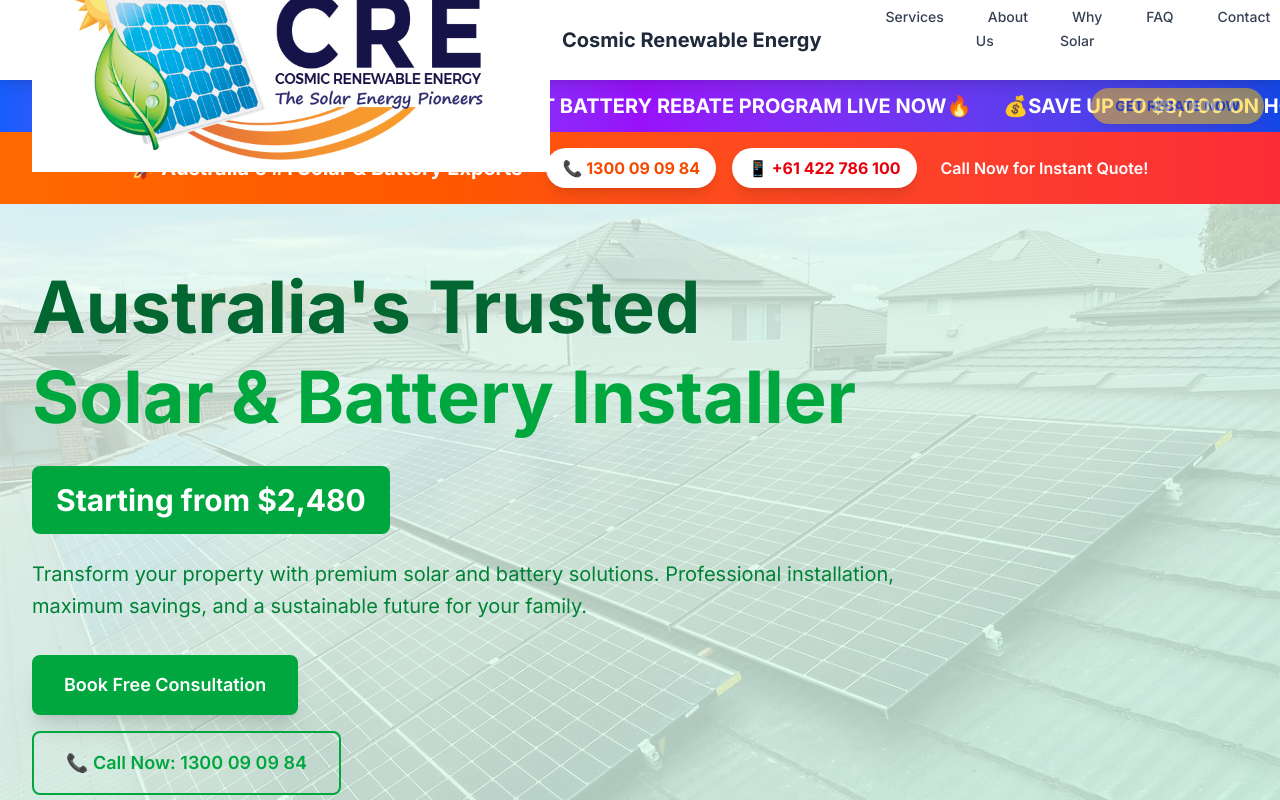
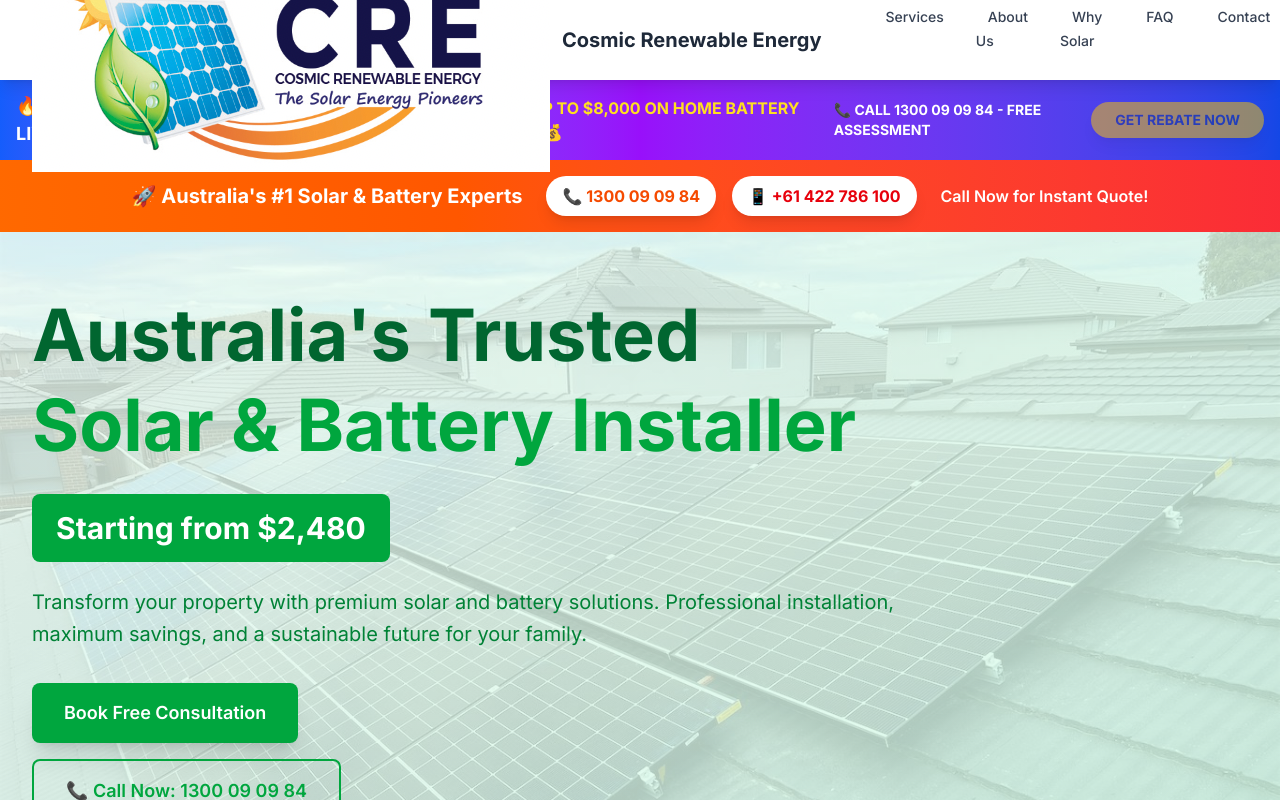
Before and after one commit to manishmitra017/cosmic-renwable, a Next.js app in the folder frontend/: page / in a window 1280 px wide. Shown: the top 800 px of the page. Built offline with nearby package versions, Linux system fonts and the light colour scheme.

Commit message:
chore: test-fix

```diff
--- a/frontend/src/app/contact/page.tsx
+++ b/frontend/src/app/contact/page.tsx
@@ -30,12 +30,19 @@ export default function Contact() {
     setSubmitMessage('')
 
     try {
-      const response = await fetch('/api/contact', {
+      const formDataToSend = new FormData()
+      formDataToSend.append('access_key', '7d4e4c8b-e886-49df-ba29-d859ddcc7e55')
+      formDataToSend.append('name', formData.name)
+      formDataToSend.append('email', formData.email)
+      formDataToSend.append('phone', formData.phone)
+      formDataToSend.append('suburb', formData.suburb)
+      formDataToSend.append('service_interest', formData.serviceInterest)
+      formDataToSend.append('message', formData.message)
+      formDataToSend.append('subject', 'New Contact Form Submission - Cosmic Renewable Energy')
+
+      const response = await fetch('https://api.web3forms.com/submit', {
         method: 'POST',
-        headers: {
-          'Content-Type': 'application/json',
-        },
-        body: JSON.stringify(formData),
+        body: formDataToSend
       })
 
       if (response.ok) {
--- a/frontend/src/app/quote/page.tsx
+++ b/frontend/src/app/quote/page.tsx
@@ -30,12 +30,22 @@ export default function Quote() {
     setSubmitMessage('')
 
     try {
-      const response = await fetch('/api/quote', {
+      const formDataToSend = new FormData()
+      formDataToSend.append('access_key', '7d4e4c8b-e886-49df-ba29-d859ddcc7e55')
+      formDataToSend.append('name', formData.name)
+      formDataToSend.append('email', formData.email)
+      formDataToSend.append('phone', formData.phone)
+      formDataToSend.append('address', formData.address)
+      formDataToSend.append('property_type', formData.property_type)
+      formDataToSend.append('roof_type', formData.roof_type)
+      formDataToSend.append('energy_usage', formData.energy_usage)
+      formDataToSend.append('budget_range', formData.budget_range)
+      formDataToSend.append('message', formData.message)
+      formDataToSend.append('subject', 'New Quote Request - Cosmic Renewable Energy')
+
+      const response = await fetch('https://api.web3forms.com/submit', {
         method: 'POST',
-        headers: {
-          'Content-Type': 'application/json',
-        },
-        body: JSON.stringify(formData),
+        body: formDataToSend
       })
 
       if (response.ok) {
--- a/frontend/src/components/RebateBanner.tsx
+++ b/frontend/src/components/RebateBanner.tsx
@@ -5,44 +5,29 @@ import Link from 'next/link'
 
 export default function RebateBanner() {
   return (
-    <div className="bg-gradient-to-r from-blue-600 via-purple-600 to-blue-700 overflow-hidden relative">
-      <motion.div
-        className="whitespace-nowrap py-3 px-4"
-        animate={{ x: [1200, -1200] }}
-        transition={{
-          duration: 20,
-          repeat: Infinity,
-          ease: "linear"
-        }}
-      >
-        <div className="inline-flex items-center space-x-8 text-white font-bold text-lg md:text-xl">
-          <span className="flex items-center space-x-2">
-            🔥 <span>GOVERNMENT BATTERY REBATE PROGRAM LIVE NOW</span> 🔥
-          </span>
-          <span className="flex items-center space-x-2">
-            💰 <span>SAVE UP TO $8,000 ON HOME BATTERY SYSTEMS</span> 💰
-          </span>
-          <span className="flex items-center space-x-2">
-            ⚡ <span>$2.3 BILLION FEDERAL FUNDING AVAILABLE</span> ⚡
-          </span>
-          <span className="flex items-center space-x-2">
-            📞 <span>CALL NOW 1300 09 09 84 - FREE ASSESSMENT</span> 📞
-          </span>
-          <span className="flex items-center space-x-2">
-            🏆 <span>COSMIC RENEWABLE - AUSTRALIA'S SOLAR LEADERS</span> 🏆
-          </span>
-          <span className="flex items-center space-x-2">
-            🎯 <span>UP TO 30% DISCOUNT FROM APPROVED RETAILERS</span> 🎯
-          </span>
+    <div className="bg-gradient-to-r from-blue-600 via-purple-600 to-blue-700 py-3 px-4">
+      <div className="container mx-auto">
+        <div className="flex flex-col md:flex-row items-center justify-between gap-4">
+          <div className="flex flex-col md:flex-row items-center gap-2 md:gap-6 text-center md:text-left">
+            <div className="text-white font-bold text-sm md:text-lg">
+              🔥 GOVERNMENT BATTERY REBATE PROGRAM LIVE NOW 🔥
             </div>
-      </motion.div>
+            <div className="text-yellow-300 font-bold text-xs md:text-base">
+              💰 SAVE UP TO $8,000 ON HOME BATTERY SYSTEMS 💰
+            </div>
+            <div className="text-white font-bold text-xs md:text-sm">
+              📞 CALL 1300 09 09 84 - FREE ASSESSMENT
+            </div>
+          </div>
 
           <Link
             href="/quote"
-        className="absolute right-4 top-1/2 transform -translate-y-1/2 bg-yellow-400 text-blue-900 px-6 py-2 rounded-full font-bold text-sm hover:bg-yellow-300 transition-colors z-10 shadow-lg animate-pulse"
+            className="bg-yellow-400 text-blue-900 px-4 md:px-6 py-2 rounded-full font-bold text-xs md:text-sm hover:bg-yellow-300 transition-colors shadow-lg animate-pulse whitespace-nowrap"
           >
             GET REBATE NOW
           </Link>
         </div>
+      </div>
+    </div>
   )
 }
```
Also changed, not shown: 1 other file (tests, documents, lock files or other folders). Lines whose indentation alone changed are shown as unchanged.
